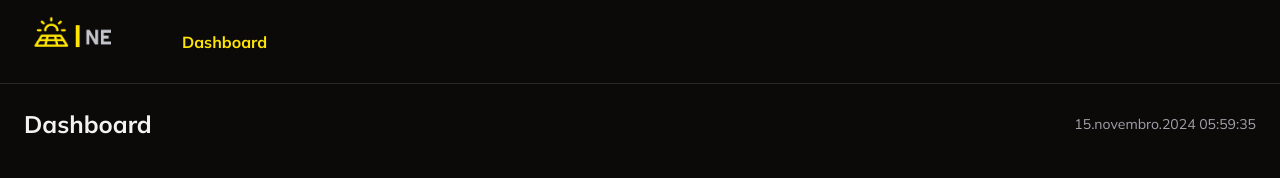
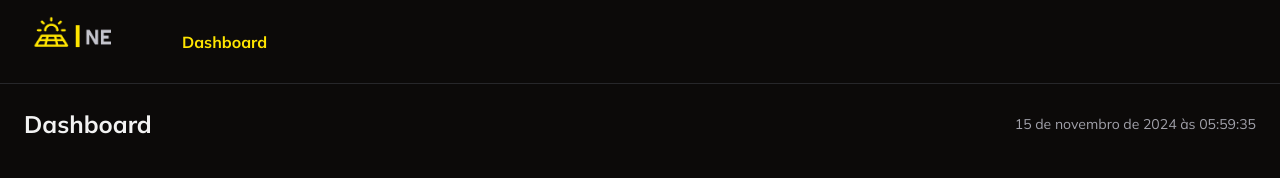
Before and after one commit to igor-devloper/NucleoTrack, a Next.js app: page / in a window 1280 px wide. Shown: the top 178 px of the page. Built offline with nearby package versions, Linux system fonts and the light colour scheme; no server answers; the database is empty.

Commit message:
fit: release time-zone

```diff
--- a/app/(home)/page.tsx
+++ b/app/(home)/page.tsx
@@ -9,10 +9,16 @@ import {
 } from "../api/latest-info";
 import { Cards } from "./components/cards";
 import { ProductionChart } from "./components/charts";
-import { format } from "date-fns-tz";
 
 export default async function Home() {
-  const formattedDate = format(new Date(updatedAt), "dd.MMMM.yyyy HH:mm:ss", { locale: ptBR });
+  const formatoData = new Intl.DateTimeFormat('pt-BR', {
+    day: '2-digit',
+    month: 'long',
+    year: 'numeric',
+    hour: '2-digit',
+    minute: '2-digit',
+    second: '2-digit'
+  }).format(updatedAt);
   return (
     <>
       <Navbar />
@@ -20,7 +26,7 @@ export default async function Home() {
         <h1 className="text-lg font-bold md:text-2xl">Dashboard</h1>
         <div className="flex items-center te">
           <p className="text-sm text-muted-foreground">
-            {formattedDate}
+            {formatoData}
           </p>
         </div>
       </div>
```
